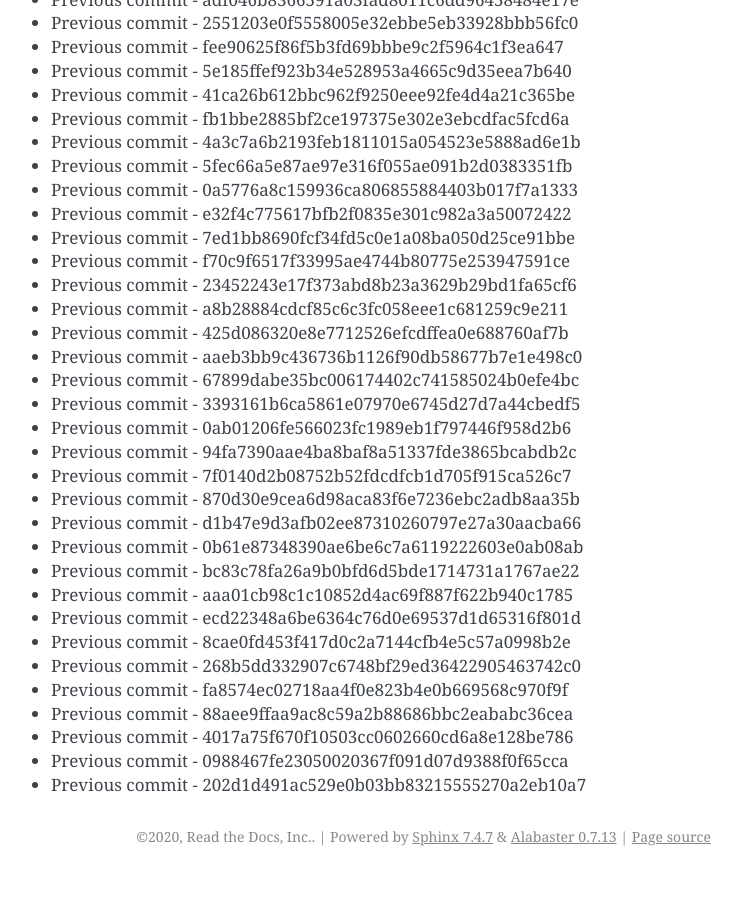
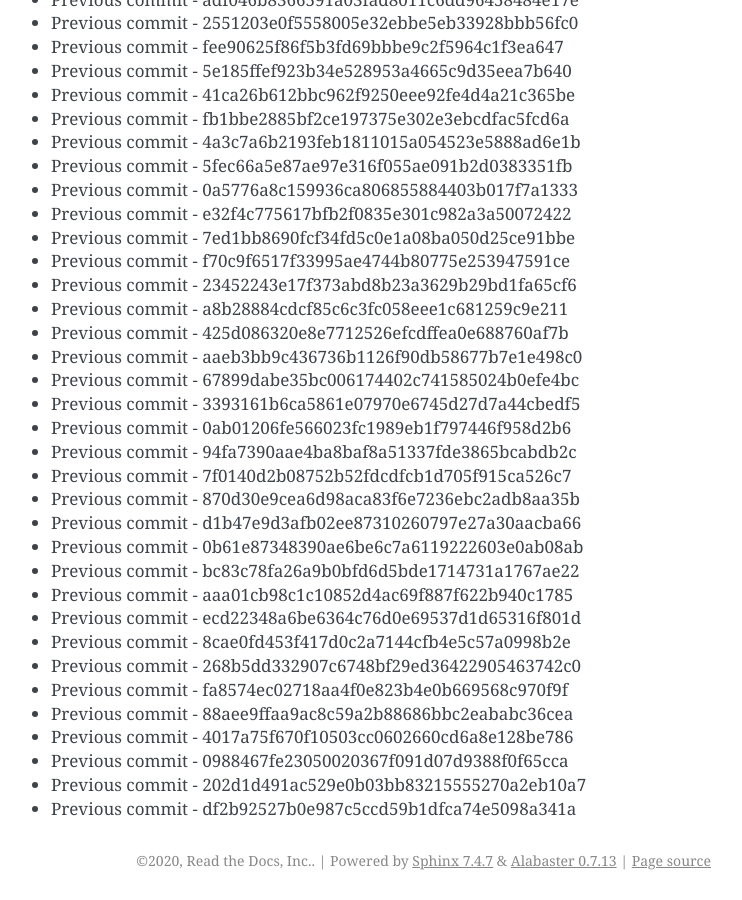
Before and after one commit to readthedocs/rtd-git-stresstest, a Sphinx documentation site: the page built from docs/updates.rst, in a window 1280 px wide and 900 px high, scrolled down 92369 px. Shown: the whole window, without its empty margins (399-1141 px from the left). Built offline with Sphinx 7.4.7, drawn with Linux system fonts in a browser that asks for light colours; before the commit the page ends 93245 px from its top, so only the background shows below that.

Commit message:
Generating commit from previous: df2b92527b0e987c5ccd59b1dfca74e5098a341a

```diff
--- a/docs/updates.rst
+++ b/docs/updates.rst
@@ -3913,3 +3913,4 @@ It can be tested for any performance characteristics.
 * Previous commit - 4017a75f670f10503cc0602660cd6a8e128be786
 * Previous commit - 0988467fe23050020367f091d07d9388f0f65cca
 * Previous commit - 202d1d491ac529e0b03bb83215555270a2eb10a7
+* Previous commit - df2b92527b0e987c5ccd59b1dfca74e5098a341a
```
